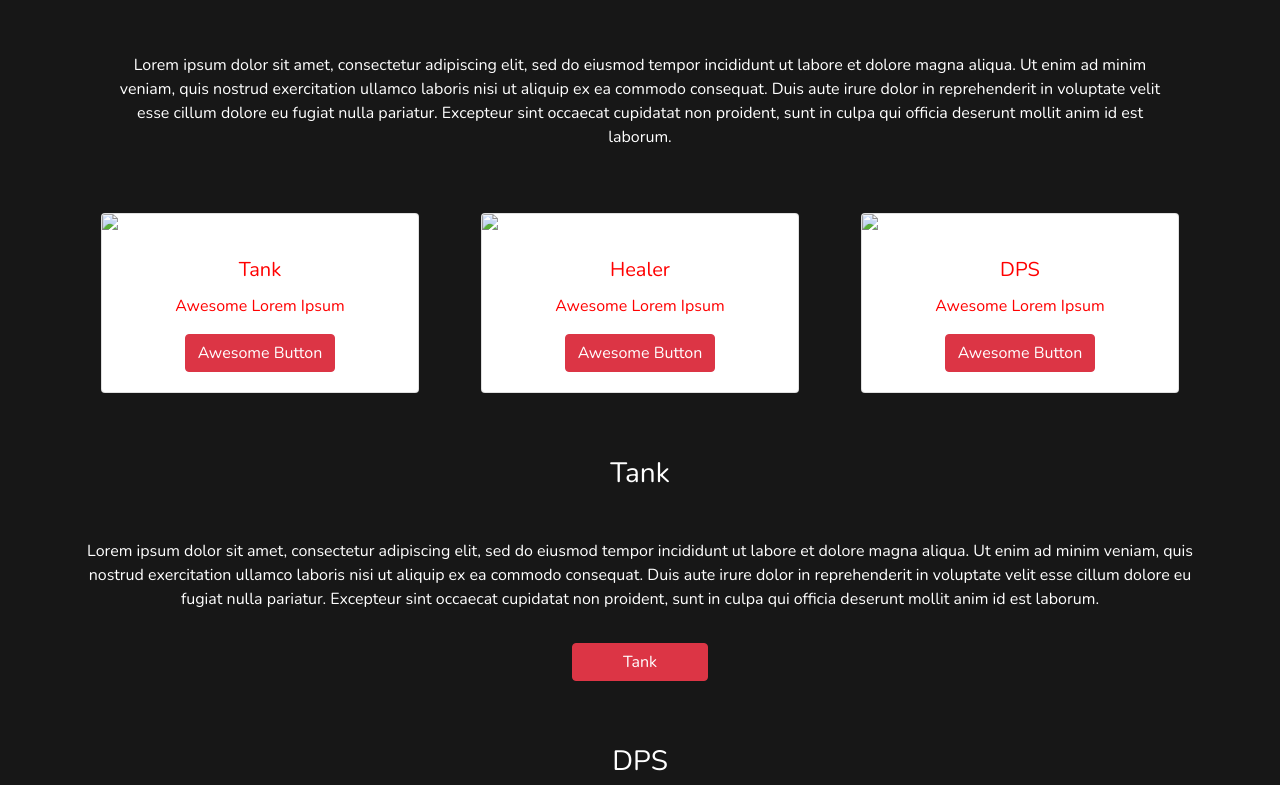
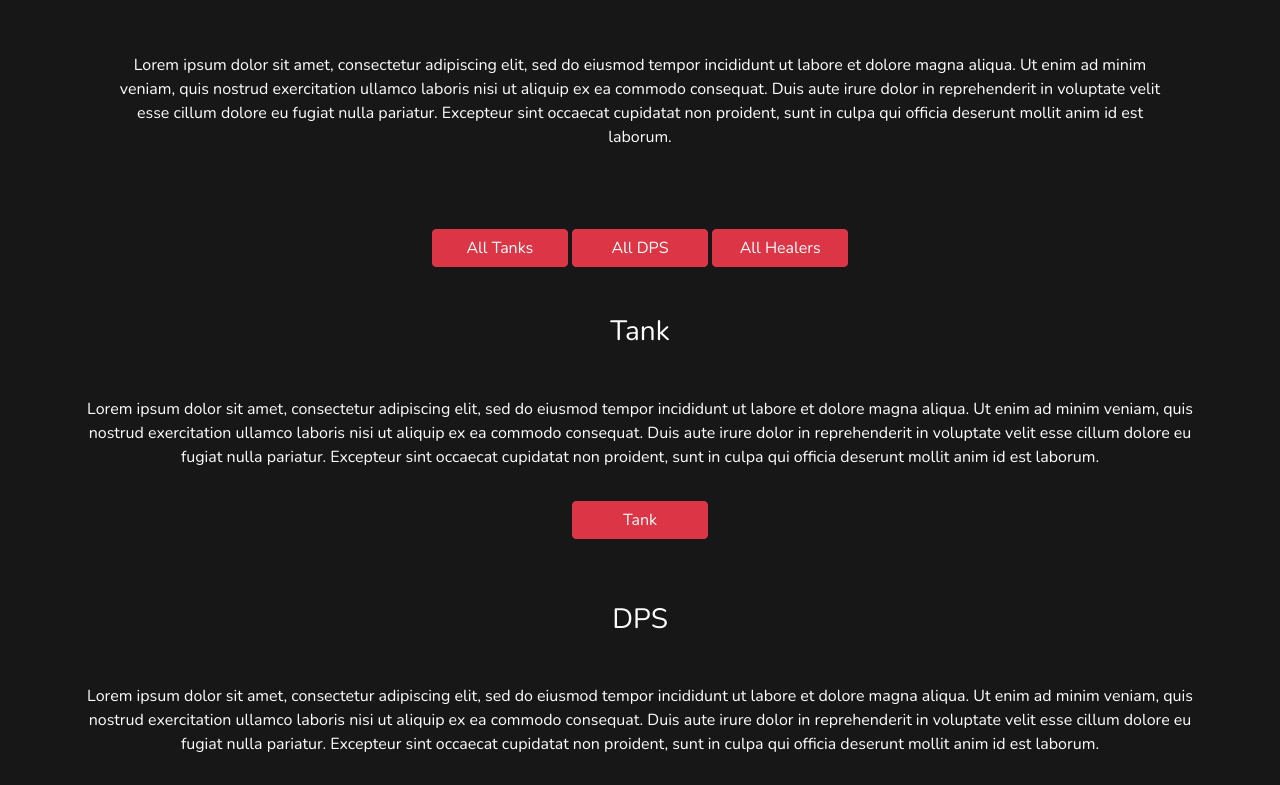
Before and after one commit to ToboesPawPrints/kupop, a website: page allcl.html in a window 1280 px wide. Shown: the part 203-988 px from the top of the page. Drawn offline with nearby package versions, Linux system fonts and the light colour scheme; files whose address does not match are found by name.

Commit message:
Added all of the buttons for the class types, need to add anchors.{

```diff
--- a/allcl.html
+++ b/allcl.html
@@ -106,7 +106,7 @@
 <div class="container">
     <div class="row">
         <div class="col text-center">
-            <h1>Roles</h1>
+            <h1>Classes</h1>
         </div>
     </div>
 </div>
@@ -134,58 +134,18 @@
     </div>
 
 
-
-    <!--2nd row that holds cards-->
 <div class="container">
     <div class="row">
-            <!--1st Column-->
-            <div class="col-lg-4 col-md-4 col-sm-4 text-center">
-                <!--Beginning of Card 1-->
-                <div class="card">
-                    <img src="..." class="card-img-top" alt="..">
-                    <div class="card-body">
-                        <h5 class="card-title">Tank</h5>
-                        <p class="card-text">Awesome Lorem Ipsum</p>
-                        <a href="#" class="btn btn-danger">
-                            Awesome Button
+        <div class="col text-center">
+            <a href=".." class="btn btn-danger btn-blocker roles-padding roles-buttons-top">
+                All Tanks
             </a>
-                    </div>
-                    <!--End of Card-->
-                </div>
-            </div>
-
-            <!--2nd Column-->
-            <div class="col-lg-4 col-md-4 col-sm-4 text-center">
-                <!--Beginning of Card 2-->
-                <div class="card">
-                    <img src="..." class="card-img-top" alt="..">
-                    <div class="card-body">
-                        <h5 class="card-title">Healer</h5>
-                        <p class="card-text">Awesome Lorem Ipsum</p>
-                        <a href="#" class="btn btn-danger">
-                            Awesome Button
+            <a href="healer.html" class="btn btn-danger btn-blocker roles-padding roles-buttons-top">
+                All DPS
             </a>
-
-                    </div>
-
-                </div>
-            </div>
-
-
-            <!--3rd Column-->
-            <div class="col-lg-4 col-md-4 col-sm-4 text-center">
-
-                <!--Beginning of Card 3-->
-                <div class="card">
-                    <img src="..." class="card-img-top" alt="..">
-                    <div class="card-body">
-                        <h5 class="card-title">DPS</h5>
-                        <p class="card-text">Awesome Lorem Ipsum</p>
-                        <a href="#" class="btn btn-danger">
-                            Awesome Button
+            <a href="healer.html" class="btn btn-danger btn-blocker roles-padding roles-buttons-top">
+                All Healers
             </a>
-                    </div>
-                </div>
         </div>
     </div>
 </div>
```
Lines whose indentation alone changed are shown as unchanged.
